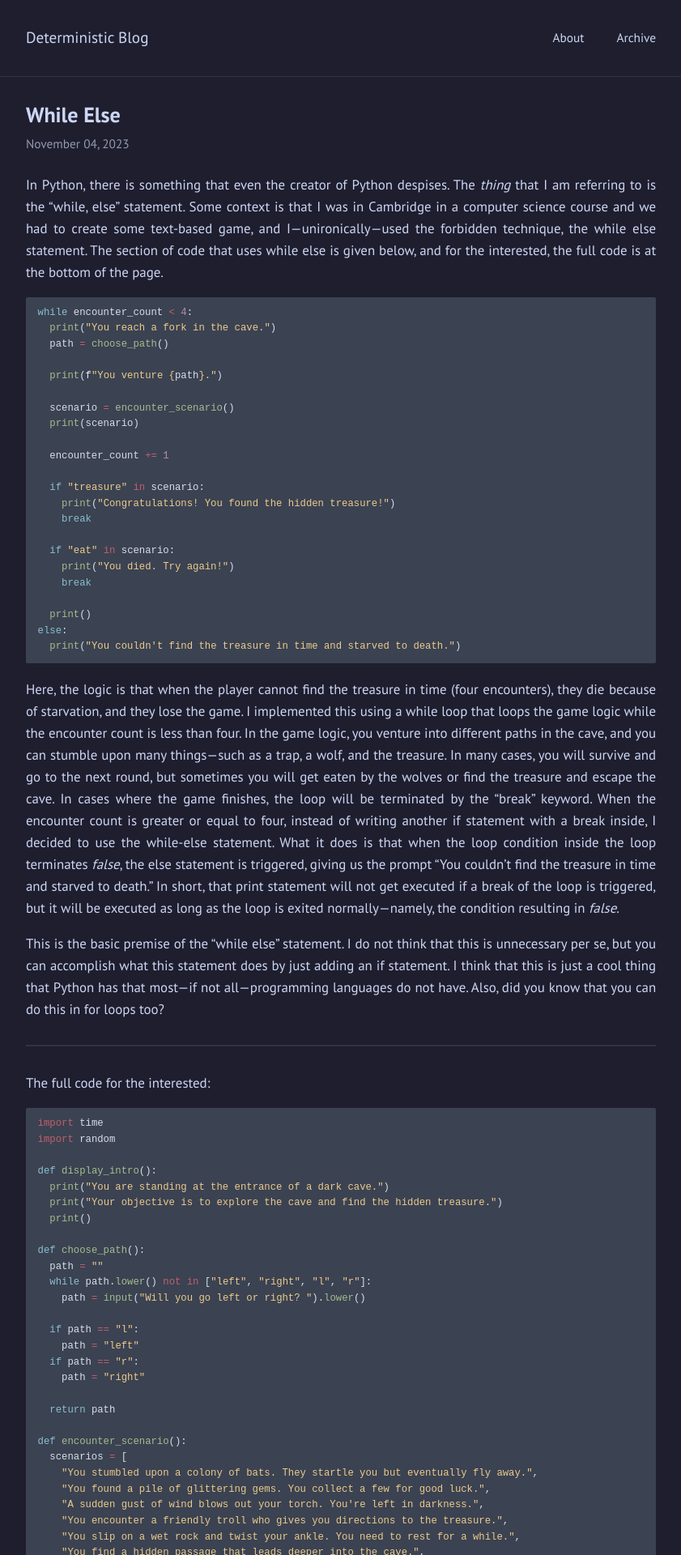
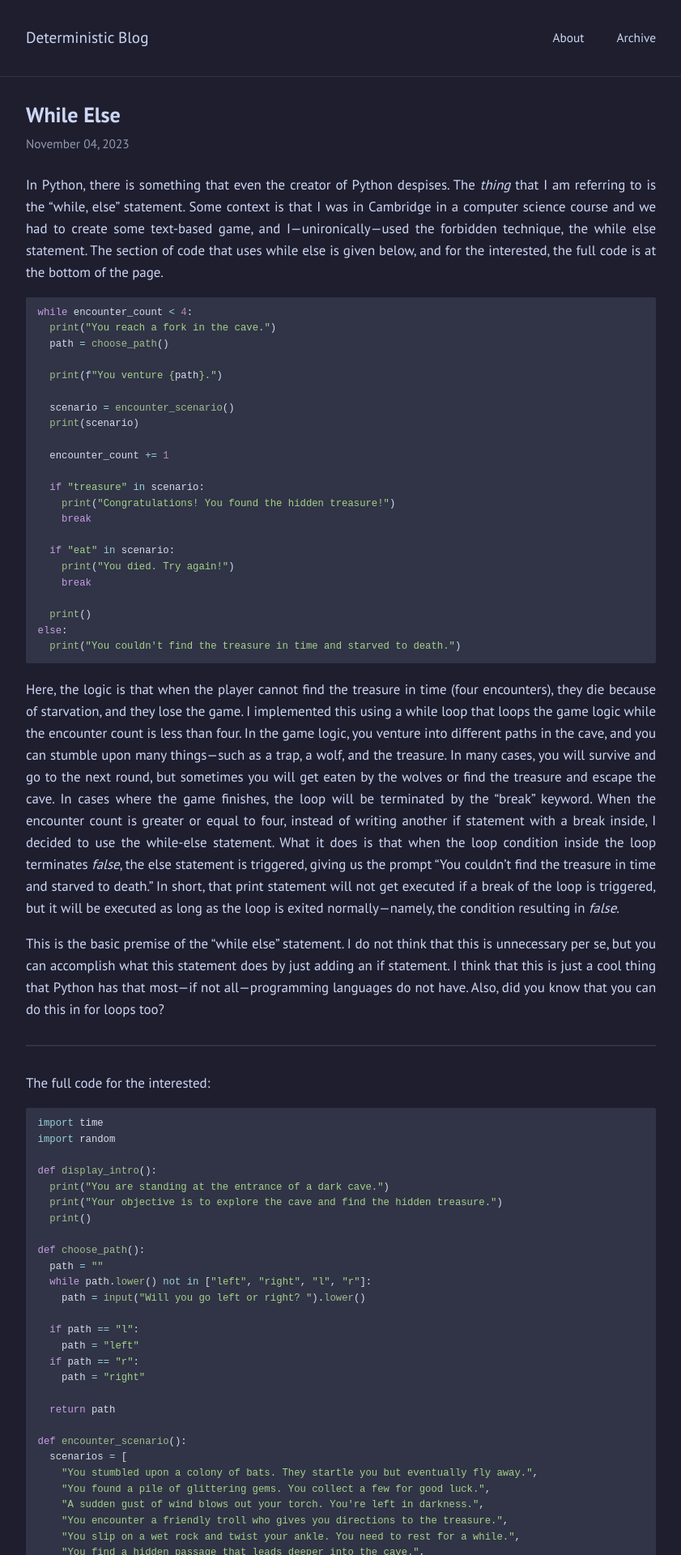
Before and after one commit to mkutay/deterministic-blog-old, a Jekyll site: the page built from _posts/2023-11-04-while-else.md, in a window 1280 px wide. Shown: the top 1920 px of the page at 81% size, without its empty margins (219-1060 px from the left). Built offline with Jekyll 4.4.1, drawn with Linux system fonts in a browser that asks for light colours.

Commit message:
colouring

```diff
--- a/_sass/classes.sass
+++ b/_sass/classes.sass
@@ -57,21 +57,21 @@ a:hover .icon
 
 .highlight // nord's color palette
   pre
-    background: $nord1
-    color: $nord6
+    background: $basef
+    color: $textf
   .c
     color: $nord3
   .err
-    color: $nord11
+    color: $skyf
     background-color: $nord0
   .k
-    color: $nord8
+    color: $mauvef
   .l
     color: $nord15
   .n
     color: $nord4
   .o
-    color: $nord11
+    color: $skyf
   .p
     color: $nord4
   .cm, .cp, .c1, .cs
@@ -81,17 +81,17 @@ a:hover .icon
   .gs
     font-weight: bold
   .kc, .kd
-    color: $nord8
+    color: $mauvef
   .kn
-    color: $nord11
+    color: $skyf
   .kp, .kr, .kt
-    color: $nord8
+    color: $mauvef
   .ld
-    color: $nord13
+    color: $greenf
   .m
     color: $nord15
   .s
-    color: $nord13
+    color: $greenf
   .na
     color: $nord14
   .nb
@@ -99,7 +99,7 @@ a:hover .icon
   .nc
     color: $nord14
   .no
-    color: $nord8
+    color: $mauvef
   .nd
     color: $nord14
   .ni
@@ -113,21 +113,21 @@ a:hover .icon
   .py
     color: $nord4
   .nt
-    color: $nord11
+    color: $skyf
   .nv
     color: $nord4
   .ow
-    color: $nord11
+    color: $skyf
   .w
     color: $nord4
   .mf, .mh, .mi, .mo
     color: $nord15
   .sb, .sc, .sd, .s2
-    color: $nord13
+    color: $greenf
   .se
     color: $nord15
   .sh, .si, .sx, .sr, .s1, .ss
-    color: $nord13
+    color: $greenf
   .bp, .vc, .vg, .vi
     color: $nord4
   .il
@@ -135,6 +135,6 @@ a:hover .icon
   .gu
     color: $nord3
   .gd
-    color: $nord11
+    color: $skyf
   .gi
     color: $nord14
--- a/_sass/index.sass
+++ b/_sass/index.sass
@@ -51,5 +51,32 @@ $base: #1e1e2e !default
 $mantle: #181825 !default
 $crust: #11111b !default
 
+$rosewaterf: #f2d5cf !default
+$flamingof: #eebebe	!default
+$pinkf: #f4b8e4 !default
+$mauvef: #ca9ee6 !default
+$redf: #e78284 !default
+$maroonf: #ea999c !default
+$peachf: #ef9f76 !default
+$yellowf: #e5c890 !default
+$greenf: #a6d189 !default
+$tealf: #81c8be !default
+$skyf: #99d1db !default
+$sapphiref: #85c1dc !default
+$bluef: #8caaee !default
+$lavenderf: #babbf1 !default
+$textf: #c6d0f5 !default
+$subtext1f: #b5bfe2 !default
+$subtext0f: #a5adce !default
+$overlay2f: #949cbb !default
+$overlay1f: #838ba7 !default
+$overlay0f: #737994 !default
+$surface2f: #626880 !default
+$surface1f: #51576d !default
+$surface0f: #414559 !default
+$basef: #303446 !default
+$mantlef: #292c3c !default
+$crustf: #232634 !default
+
 @function reduce ($percent)
   @return rgba(mix($nord0, $nord4), $percent / 100)
```
